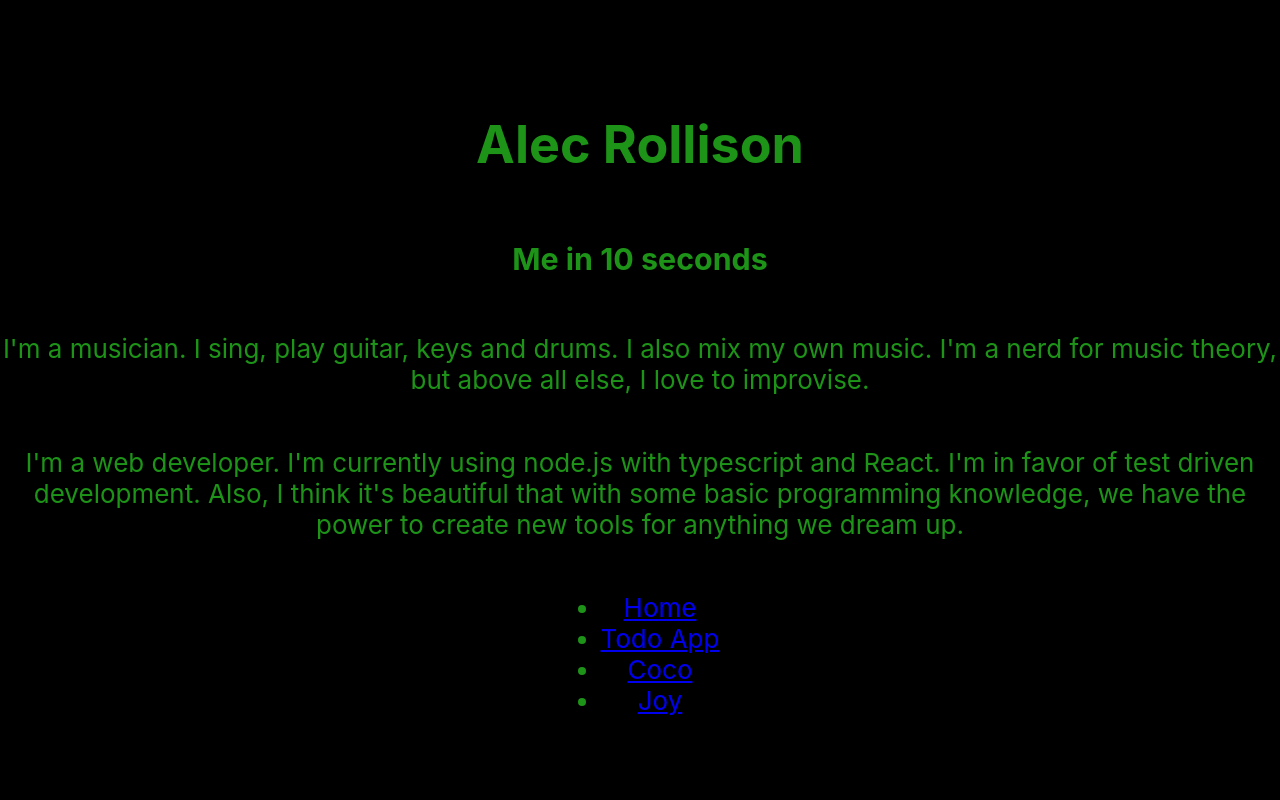
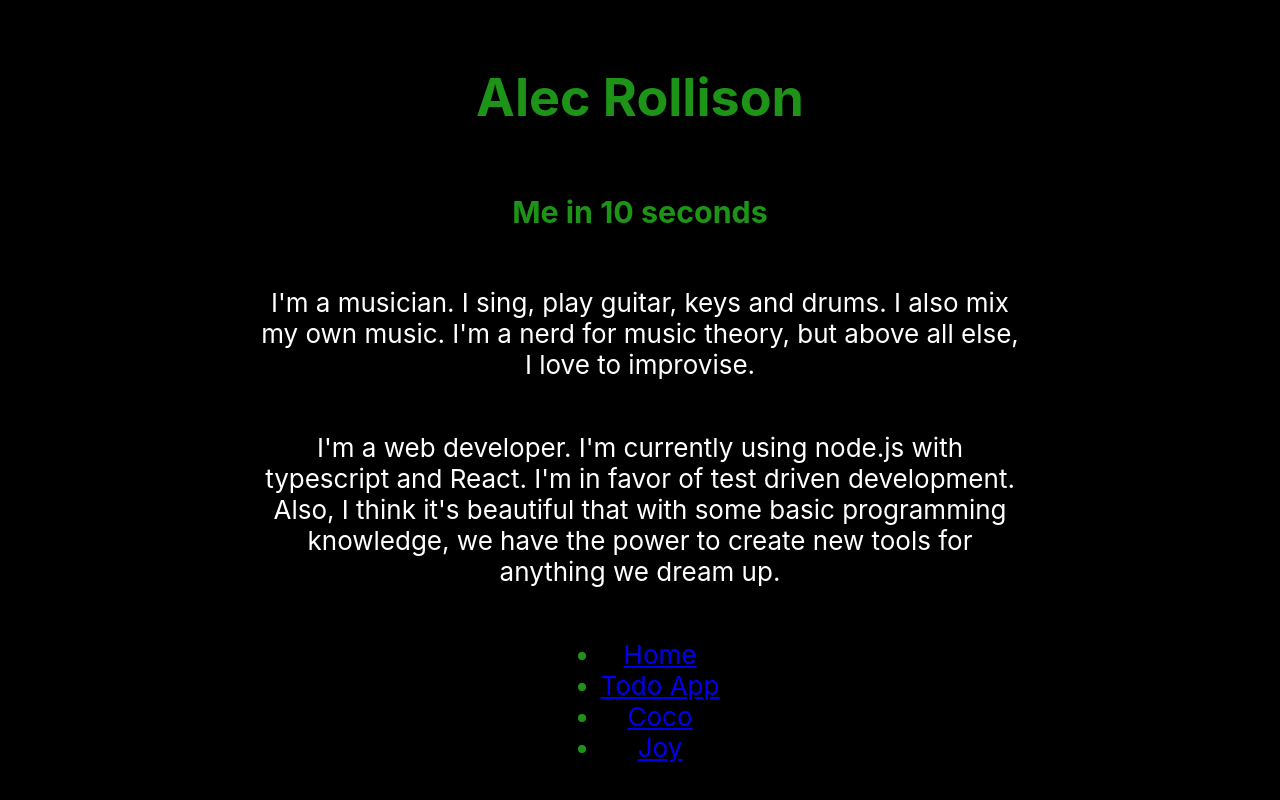
Before and after one commit to aelishRollo/personal-site, a React (Create React App) app: page / in a window 1280 px wide. Shown: the part 790-1590 px from the top of the page. Built offline with nearby package versions, Linux system fonts and the light colour scheme.

Commit message:
Add CSS styles for <p> elements

```diff
--- a/src/App.css
+++ b/src/App.css
@@ -25,6 +25,16 @@
   overflow: auto;
 }
 
+.App-paragraph {
+  background-color: #000000;
+  font-size: calc(10px + 2vmin);
+  color:white;
+  width: 60%;
+  margin-left: 50%;
+  margin-right: 50%;
+
+}
+
 
 .App-link {
   color: #2a87a1;
--- a/src/App.tsx
+++ b/src/App.tsx
@@ -45,4 +45,5 @@ function Coco() {
 
 
 
+
 export default App;
--- a/src/components/Homepage.jsx
+++ b/src/components/Homepage.jsx
@@ -10,11 +10,11 @@ export default function HomePage() {
         <h3>
           Me in 10 seconds
         </h3>
-        <p>
+        <p className='App-paragraph'>
           I'm a musician. I sing, play guitar, keys and drums. I also mix my own music. I'm a nerd for music theory,
           but above all else, I love to improvise.
         </p>
-        <p>
+        <p className='App-paragraph'>
           I'm a web developer. I'm currently using node.js with typescript and React. I'm in favor of test driven development.
           Also, I think it's beautiful that with some basic programming knowledge, we have the power to create new tools for anything we
           dream up.
```
